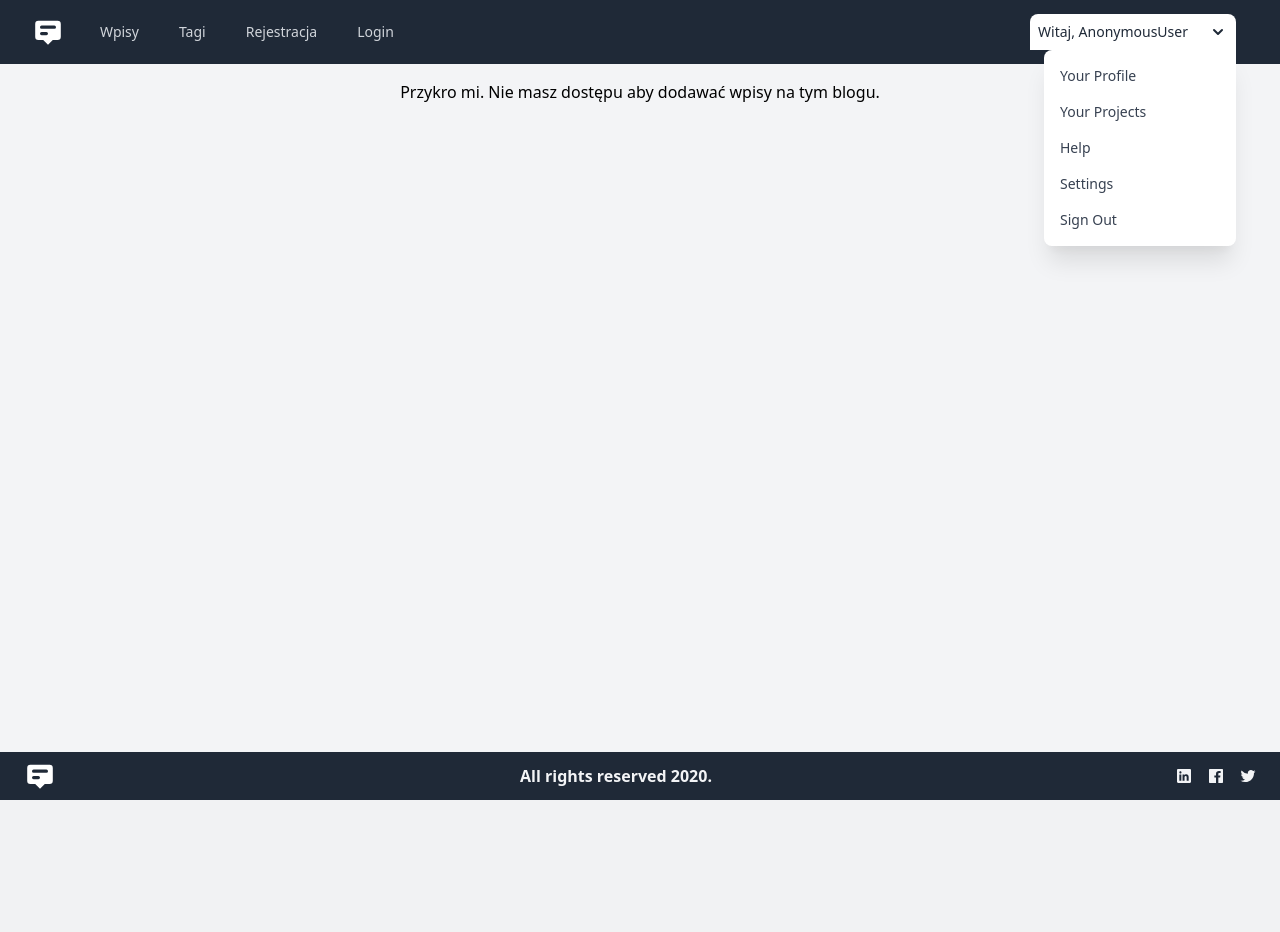
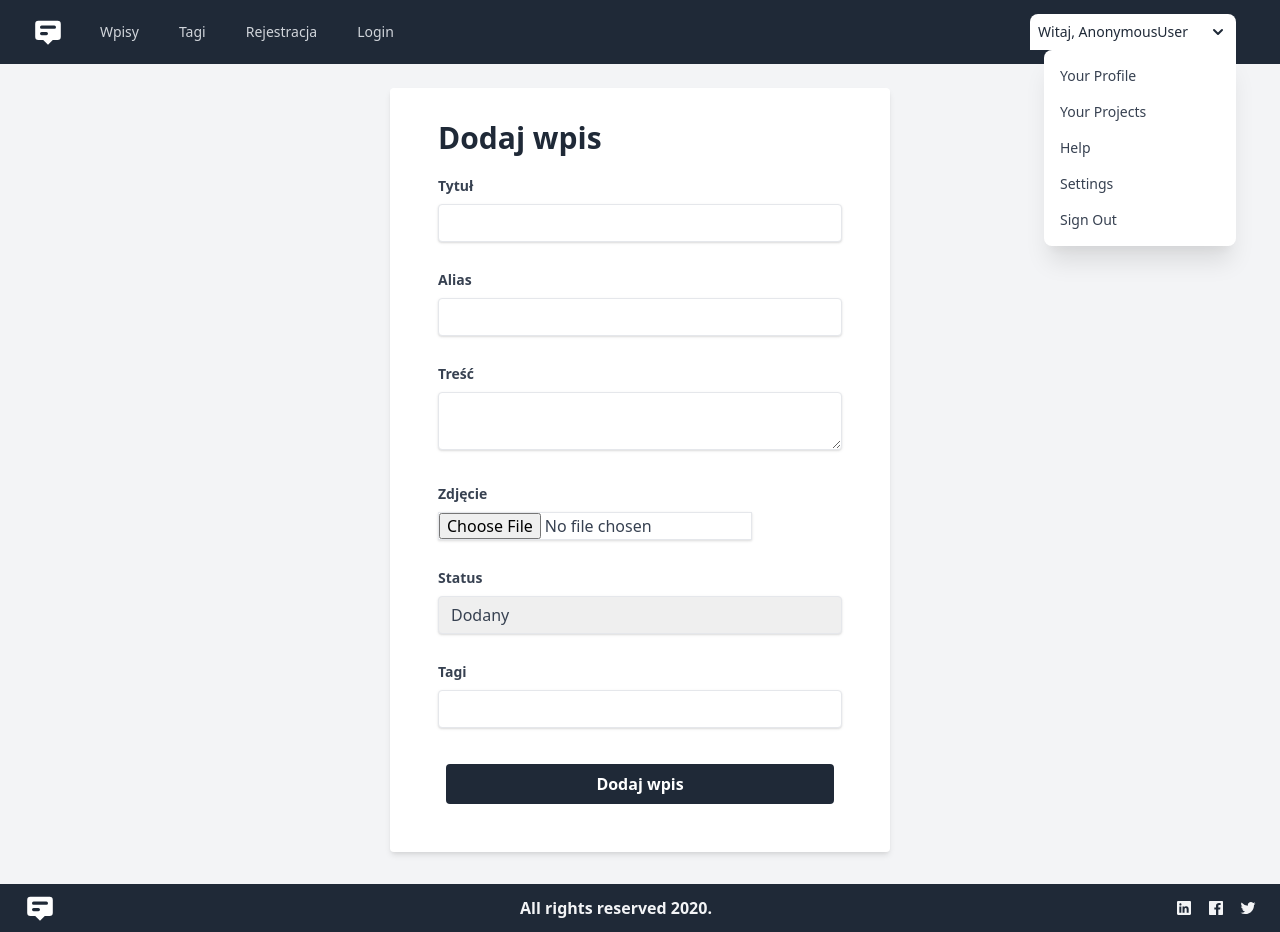
Before and after one commit to fajnieconie/blog, a Django app: page /add_post/ in a window 1280 px wide. Before the commit the page ends 800 px from the top, so only its background shows below. Run offline with Django 3.2, Linux system fonts and the light colour scheme; parts of the project's set-up code (start-up, migrations or seed data) failed here and were passed over.

Commit message:
23 | add_post style

```diff
--- a/blog/templates/blog/post/add_post.html
+++ b/blog/templates/blog/post/add_post.html
@@ -1,14 +1,55 @@
 {% extends "base.html" %}
 {% block content %}
 
+<div class="w-auto relative top-[50%] transform -translate-y-[50%] lg:w-[500px]">
+    <form class="bg-white shadow-md rounded px-12 pt-8 pb-10 mb-4" method="POST">
+        <h1 class="mb-5 font-bold text-3xl text-gray-800">Dodaj wpis</h1>
+        {% csrf_token %}
+        <div class="mb-4">
+            <label class="block text-gray-700 text-sm font-bold mb-2" for="title">
+                Tytuł
+            </label>
+            <input class="shadow appearance-none border rounded w-full py-2 px-3 text-gray-700 leading-tight focus:outline-none focus:shadow-outline mb-3" maxlength="150" name="title"  autofocus type="text" required>
+        </div>
+        <div class="mb-4">
+            <label class="block text-gray-700 text-sm font-bold mb-2" for="slug">
+                Alias
+            </label>
+            <input class="shadow appearance-none border rounded w-full py-2 px-3 text-gray-700 leading-tight focus:outline-none focus:shadow-outline mb-3" maxlength="150" name="slug"  autofocus type="text" required>
+        </div>
+        <div class="mb-4">
+            <label class="block text-gray-700 text-sm font-bold mb-2" for="content">
+                Treść
+            </label>
+            <textarea class="shadow appearance-none border rounded w-full py-2 px-3 text-gray-700 leading-tight focus:outline-none focus:shadow-outline mb-3" maxlength="150" name="content"  autofocus required> </textarea>
+        </div>
+        <div class="mb-4">
+            <label class="block text-gray-700 text-sm font-bold mb-2" for="image">
+                Zdjęcie
+            </label>
+            <input class="shadow appearance-none border text-gray-700 leading-tight focus:outline-none focus:shadow-outline mb-3" name="image" autofocus type="file" required>
+        </div>
+        <div class="mb-4">
+            <label class="block text-gray-700 text-sm font-bold mb-2" for="status">
+                Status
+            </label>
+            <select class="shadow appearance-none border rounded w-full py-2 px-3 text-gray-700 leading-tight focus:outline-none focus:shadow-outline mb-3"  name="status"  autofocus required>
+                <option>Dodany</option>
+                <option>Szkic</option>
+            </select>
+        </div>
+        <div class="mb-4">
+            <label class="block text-gray-700 text-sm font-bold mb-2" for="tags">
+                Tagi
+            </label>
+            <input class="shadow appearance-none border rounded w-full py-2 px-3 text-gray-700 leading-tight focus:outline-none focus:shadow-outline mb-3" maxlength="150" name="tags"  autofocus type="text" required>
+        </div>
+        <div class="flex items-center justify-between p-2">
+            <button class="w-full bg-gray-800 hover:bg-gray-500 text-white font-bold py-2 px-4 rounded focus:outline-none focus:shadow-outline" type="submit">
+                Dodaj wpis
+            </button>
+        </div>
+    </form>
+</div>
 
-{% if user.is_superuser %}
-<h1>Dodaj Wpis</h1>
-    <form method="POST" enctype="multipart/form-data">
-        {% csrf_token %}
-        {{ form.as_p }}
-        <button>Dodaj</button>
-{% else %}
-    <h1> Przykro mi. Nie masz dostępu aby dodawać wpisy na tym blogu.</h1>
-{% endif %}
 {% endblock %}
```
Also changed, not shown: blog/static/css/tailwind.css.
